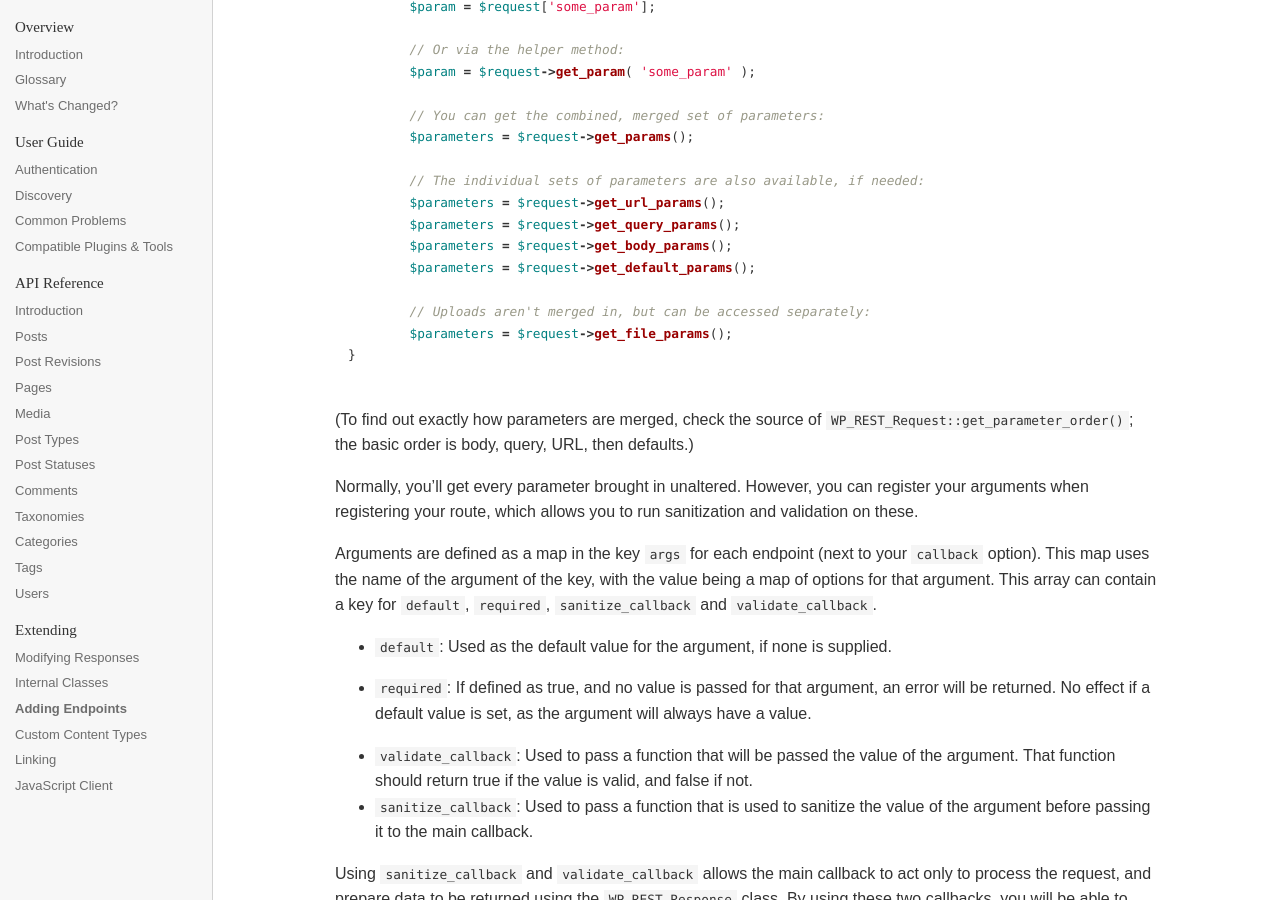
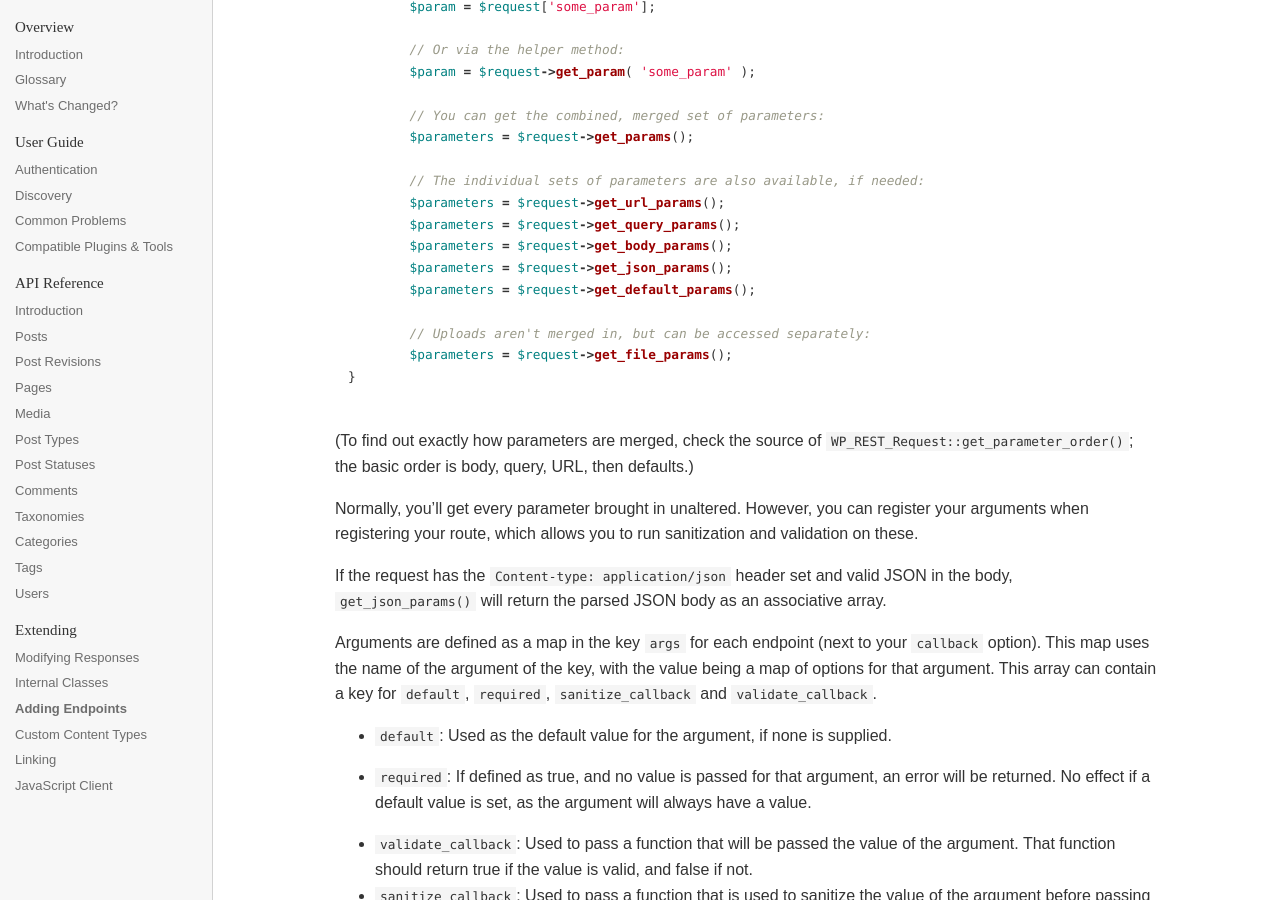
Before and after one commit to WP-API/docs-v2, a Jekyll site: the page built from extending/adding/index.md, in a window 1280 px wide and 900 px high, scrolled down 2479 px. Built offline with Jekyll 4.4.1, drawn with Linux system fonts in a browser that asks for light colours; Markdown is read by kramdown in place of the engine named in the settings.

Commit message:
Extending: Add reference to get_json_params method

```diff
--- a/extending/adding/index.md
+++ b/extending/adding/index.md
@@ -99,6 +99,7 @@ function my_awesome_func( WP_REST_Request $request ) {
 	$parameters = $request->get_url_params();
 	$parameters = $request->get_query_params();
 	$parameters = $request->get_body_params();
+	$parameters = $request->get_json_params();
 	$parameters = $request->get_default_params();
 
 	// Uploads aren't merged in, but can be accessed separately:
@@ -109,6 +110,8 @@ function my_awesome_func( WP_REST_Request $request ) {
 (To find out exactly how parameters are merged, check the source of `WP_REST_Request::get_parameter_order()`; the basic order is body, query, URL, then defaults.)
 
 Normally, you'll get every parameter brought in unaltered. However, you can register your arguments when registering your route, which allows you to run sanitization and validation on these.
+
+If the request has the `Content-type: application/json` header set and valid JSON in the body, `get_json_params()` will return the parsed JSON body as an associative array.
 
 Arguments are defined as a map in the key `args` for each endpoint (next to your `callback` option). This map uses the name of the argument of the key, with the value being a map of options for that argument. This array can contain a key for `default`, `required`, `sanitize_callback` and `validate_callback`.
 
```
